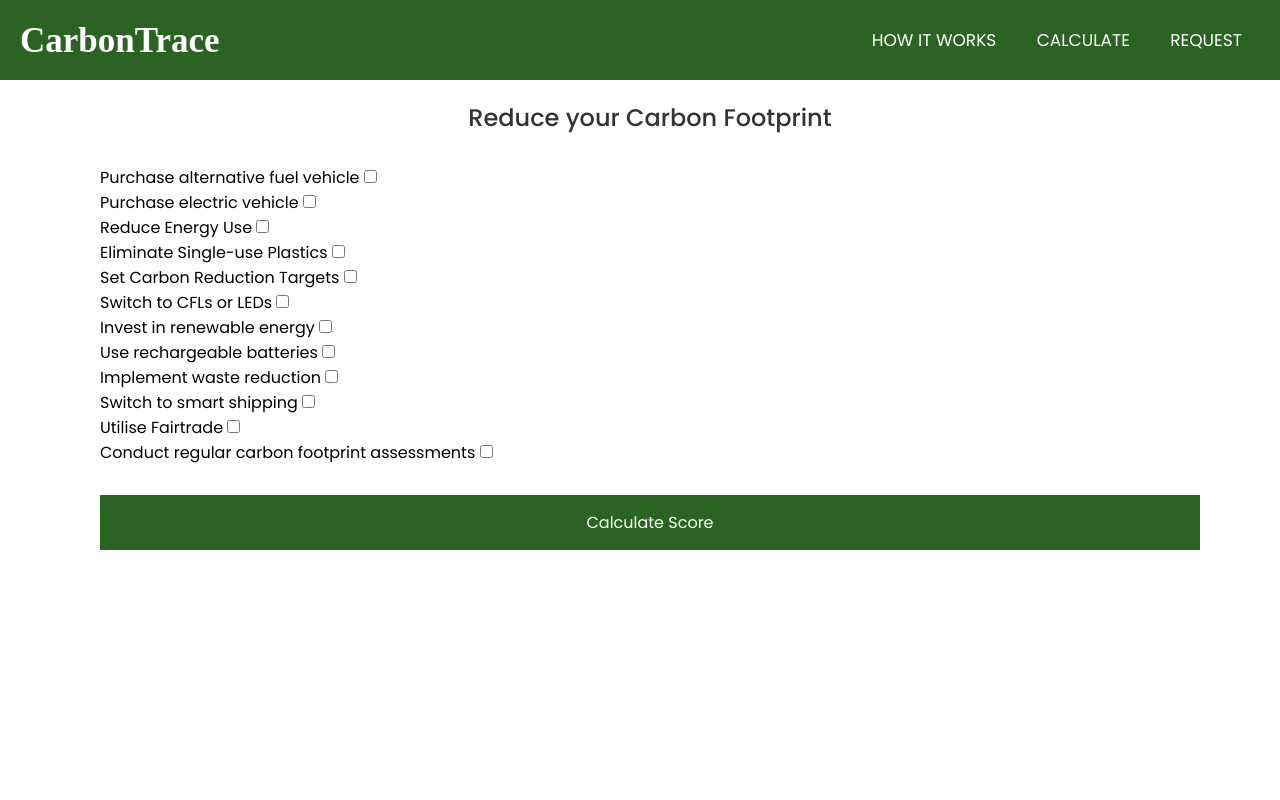
After one commit to Bhavya-Grover26/Carbon-Footprint-Calculator, a Django app: page /organisationreduces/ in a window 1280 px wide. The commit adds this page. Run offline with Django 4.2, Linux system fonts and the light colour scheme.

Commit message:
seventh commit

```diff
--- a/Carbon/accounts/templates/accounts/howitworks.html
+++ b/Carbon/accounts/templates/accounts/howitworks.html
@@ -206,8 +206,7 @@
       <li class="bread1"><a><span><strong>STEP 1</strong><br>INPUT DATA TO CALCULATE</span></a></li>
       <li class="bread2"><a><span><strong>STEP 2</strong><br>GET RESULTANT CARBON FOOTPRINT</span></a></li>
       <li class="bread3"><a><span><strong>STEP 3</strong><br>KNOW WAYS TO REDUCE IT</span></a></li>
-      <li class="bread4"><a><span><strong>STEP 4</strong><br>MONITOR CONSUMPTION</span></a></li>
-      <li class="bread5"><a><span><strong>STEP 5</strong><br>TRACK PROGRESS ON LEADERBOARD</span></a></li>
+      <li class="bread4"><a><span><strong>STEP 4</strong><br>GET YOUR SCORE</span></a></li>
 
   </ul>
   </div>
--- a/Carbon/accounts/templates/accounts/organisation.html
+++ b/Carbon/accounts/templates/accounts/organisation.html
@@ -157,7 +157,7 @@
 					<br/>
 					<br/>
 					<br/>
-					<button id="recalculate-btn" type="button" class="btn btn-success btn-lg btn-block"><a href="http://127.0.0.1:8000/reduces/">Learn ways to reduce</button></button></a>
+					<button id="recalculate-btn" type="button" class="btn btn-success btn-lg btn-block"><a href="{% url 'organisationreduces' %}">Learn ways to reduce</button></a>
 				</div>
 			</div>
 			<div class="col-xs-12 col-sm-12 col-md-4 col-lg-4">
@@ -277,9 +277,9 @@ $(document).ready(function() {
 			}
 
 			if (recycleghgSelectionYes == false && recycleghgSelectionNo == false) {
-				$("#alum-tin-alert").show();
+				$("#ghg-alert").show();
 			} else {
-				$("#alum-tin-alert").hide();
+				$("#ghg-alert").hide();
 			}
 		} else {
 			calculateAndDisplayScore();
--- /dev/null
+++ b/Carbon/accounts/templates/accounts/organisationreduces.html
@@ -0,0 +1,226 @@
+<style>
+    /* Import Google font - Poppins */
+  @import url("https://fonts.googleapis.com/css2?family=Poppins:wght@200;300;400;500;600;700&display=swap");
+  * {
+    margin: 0;
+    padding: 0;
+    box-sizing: border-box;
+    font-family: "Poppins", sans-serif;
+
+  }
+
+  .container {
+    position: relative;
+    max-width: 1200px;
+    width: 100%;
+    background: #fff;
+    padding: 20px 0px 0px 100px;
+    border-radius: 8px;
+  }
+  .container header {
+    font-size: 1.5rem;
+    color: #333;
+    font-weight: 500;
+    text-align: center;
+  }
+  .container .form {
+    margin-top: 30px;
+  }
+  .form .input-box {
+    width: 100%;
+    margin-top: 20px;
+  }
+  .input-box label {
+    color: #333;
+  }
+  .form :where(.input-box input, .select-box) {
+    position: relative;
+    height: 50px;
+    width: 100%;
+    outline: none;
+    font-size: 1rem;
+    color: #707070;
+    margin-top: 8px;
+    border: 1px solid #ddd;
+    border-radius: 6px;
+    padding: 0 15px;
+  }
+  .input-box input:focus {
+    box-shadow: 0 1px 0 rgba(0, 0, 0, 0.1);
+  }
+  .form .column {
+    display: flex;
+    column-gap: 15px;
+  }
+  .form .gender-box {
+    margin-top: 20px;
+  }
+  .gender-box h3 {
+    color: #333;
+    font-size: 1rem;
+    font-weight: 400;
+    margin-bottom: 8px;
+  }
+  .form :where(.gender-option, .gender) {
+    display: flex;
+    align-items: center;
+    column-gap: 50px;
+    flex-wrap: wrap;
+  }
+  .form .gender {
+    column-gap: 5px;
+  }
+  .gender input {
+    accent-color: #2b6422;
+  }
+  .form :where(.gender input, .gender label) {
+    cursor: pointer;
+  }
+  .gender label {
+    color: #707070;
+  }
+  .address :where(input, .select-box) {
+    margin-top: 15px;
+  }
+  .select-box select {
+    height: 100%;
+    width: 100%;
+    outline: none;
+    border: none;
+    color: #707070;
+    font-size: 1rem;
+  }
+  .form button {
+    height: 55px;
+    width: 100%;
+    color: #fff;
+    font-size: 1rem;
+    font-weight: 400;
+    margin-top: 30px;
+    border: none;
+    cursor: pointer;
+    transition: all 0.2s ease;
+    background: #2b6422;
+  }
+  .form button:hover {
+    background: #87c37e;
+  }
+  /*Responsive*/
+  @media screen and (max-width: 500px) {
+    .form .column {
+      flex-wrap: wrap;
+    }
+    .form :where(.gender-option, .gender) {
+      row-gap: 15px;
+    }
+  }
+
+  .score-text {
+    color: red;
+    font-weight: bold;
+    /* Add any other desired styles for the score element */
+  }
+
+
+
+  </style>
+
+
+  {% include 'accounts/navbar.html' %}
+
+
+  <!DOCTYPE html>
+  <!---Coding By CodingLab | www.codinglabweb.com--->
+  <html lang="en">
+    <head>
+      <meta charset="UTF-8" />
+      <meta name="viewport" content="width=device-width, initial-scale=1.0" />
+      <meta http-equiv="X-UA-Compatible" content="ie=edge" />
+      <title>Reduce</title>
+      <!---Custom CSS File--->
+      <link rel="stylesheet" href="style.css" />
+    </head>
+    <body>
+      <section class="container">
+        <header>Reduce your Carbon Footprint</header>
+        <form action="#" class="form">
+          <div>
+            <div class="tag">Purchase alternative fuel vehicle
+              <input type="checkbox" id="checkbox-1-1" class="regular-checkbox" data-value="1" /><label for="checkbox-1-1"></label>
+        </div>
+        <div>
+          <div class="tag">Purchase electric vehicle
+            <input type="checkbox" id="checkbox-1-2" class="regular-checkbox" data-value="1"/><label for="checkbox-1-2"></label>
+      </div>
+      <div>
+          <div class="tag">Reduce Energy Use
+            <input type="checkbox" id="checkbox-1-3" class="regular-checkbox" data-value="1"/><label for="checkbox-1-3"></label>
+      </div>
+      <div>
+        <div class="tag">Eliminate Single-use Plastics
+          <input type="checkbox" id="checkbox-1-4" class="regular-checkbox" data-value="1"/><label for="checkbox-1-4"></label>
+    </div>
+    <div>
+      <div class="tag">Set Carbon Reduction Targets
+        <input type="checkbox" id="checkbox-1-5" class="regular-checkbox" data-value="1"/><label for="checkbox-1-5"></label>
+    </div>
+    <div>
+      <div class="tag">Switch to CFLs or LEDs
+        <input type="checkbox" id="checkbox-1-6" class="regular-checkbox" data-value="1"/><label for="checkbox-1-6"></label>
+    </div>
+    <div>
+      <div class="tag">Invest in renewable energy
+        <input type="checkbox" id="checkbox-1-7" class="regular-checkbox" data-value="1"/><label for="checkbox-1-7"></label>
+    </div>
+    <div>
+      <div class="tag">Use rechargeable batteries
+        <input type="checkbox" id="checkbox-1-8" class="regular-checkbox" data-value="1"/><label for="checkbox-1-8"></label>
+    </div>
+    <div>
+      <div>
+        <div class="tag">Implement waste reduction
+          <input type="checkbox" id="checkbox-1-9" class="regular-checkbox" data-value="1"/><label for="checkbox-1-9"></label>
+      </div>
+      <div>
+        <div class="tag">Switch to smart shipping
+          <input type="checkbox" id="checkbox-1-10" class="regular-checkbox" data-value="1"/><label for="checkbox-1-10"></label>
+      </div>
+      <div class="tag">Utilise Fairtrade
+        <input type="checkbox" id="checkbox-1-11" class="regular-checkbox" data-value="1"/><label for="checkbox-1-11"></label>
+    </div>
+    <div>
+      <div class="tag">Conduct regular carbon footprint assessments
+        <input type="checkbox" id="checkbox-1-12" class="regular-checkbox" data-value="1"/><label for="checkbox-1-12"></label>
+    </div>
+        <div>
+          <div id="score-container"></div>
+          <button type="button" id="calculate-score">Calculate Score</button>
+
+        </form>
+      </section>
+
+      <script>
+        document.getElementById("calculate-score").addEventListener("click", function() {
+          var checkboxes = document.querySelectorAll('input[type="checkbox"]');
+          var score = 0;
+          checkboxes.forEach(function(checkbox) {
+            if (checkbox.checked) {
+              var value = checkbox.getAttribute("data-value");
+              score += value ? parseInt(value) : 0;
+            }
+          });
+          var scoreContainer = document.getElementById("score-container");
+          scoreContainer.textContent = "Score: " + score;
+          scoreContainer.style.color = "red";
+          scoreContainer.style.fontWeight = "bold";
+          scoreContainer.style.fontSize = "30px";
+          // Add any other desired styling properties
+        });
+      </script>
+
+
+
+
+
+    </body>
+  </html>
--- a/Carbon/accounts/urls.py
+++ b/Carbon/accounts/urls.py
@@ -19,4 +19,5 @@ urlpatterns = [
     path('organisation/',views.organisation, name='organisation'),
     path('leaderboard/',views.leaderboard),
     path('howitworks/',views.howitworks, name='howitworks'),
+    path('organisationreduces/',views.organisationreduces, name='organisationreduces'),
 ]
--- a/Carbon/accounts/views.py
+++ b/Carbon/accounts/views.py
@@ -52,6 +52,9 @@ def organisation(request):
 def reduces(request):
     return render(request,'accounts/reduces.html')
 
+def organisationreduces(request):
+    return render(request,'accounts/organisationreduces.html')
+
 def leaderboard(request):
     return render(request,'accounts/leaderboard.html')
 
```
